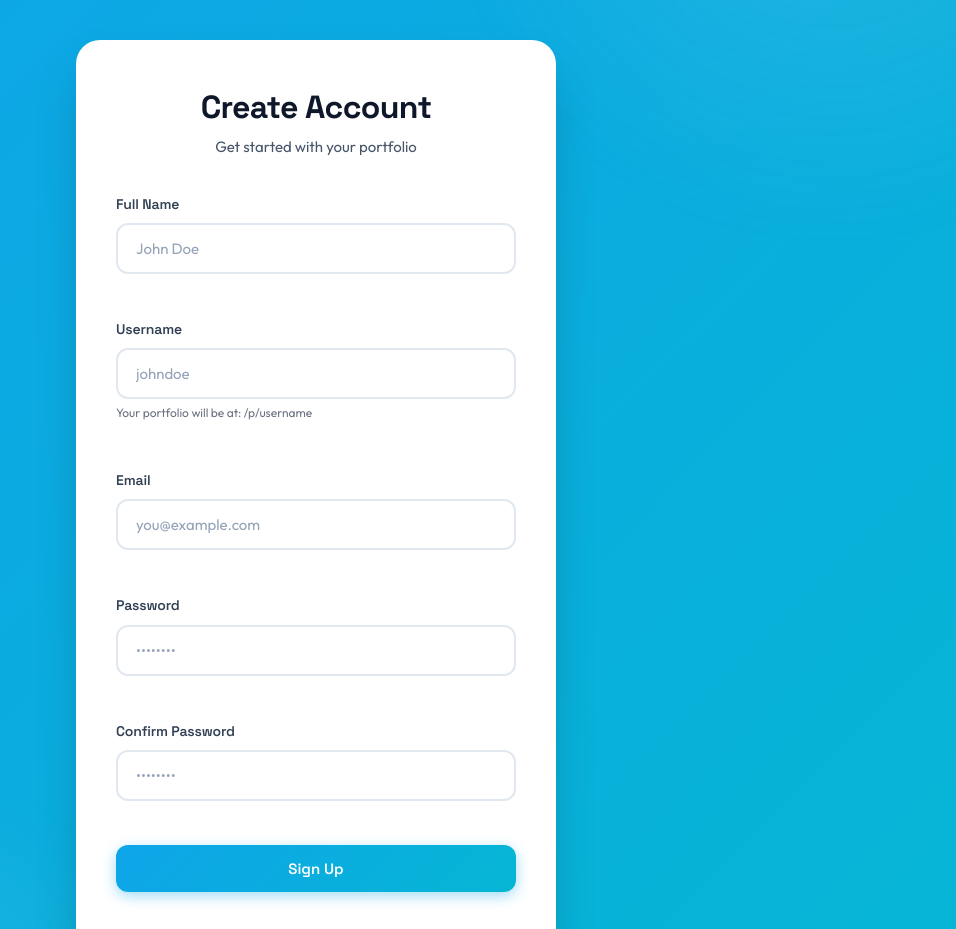
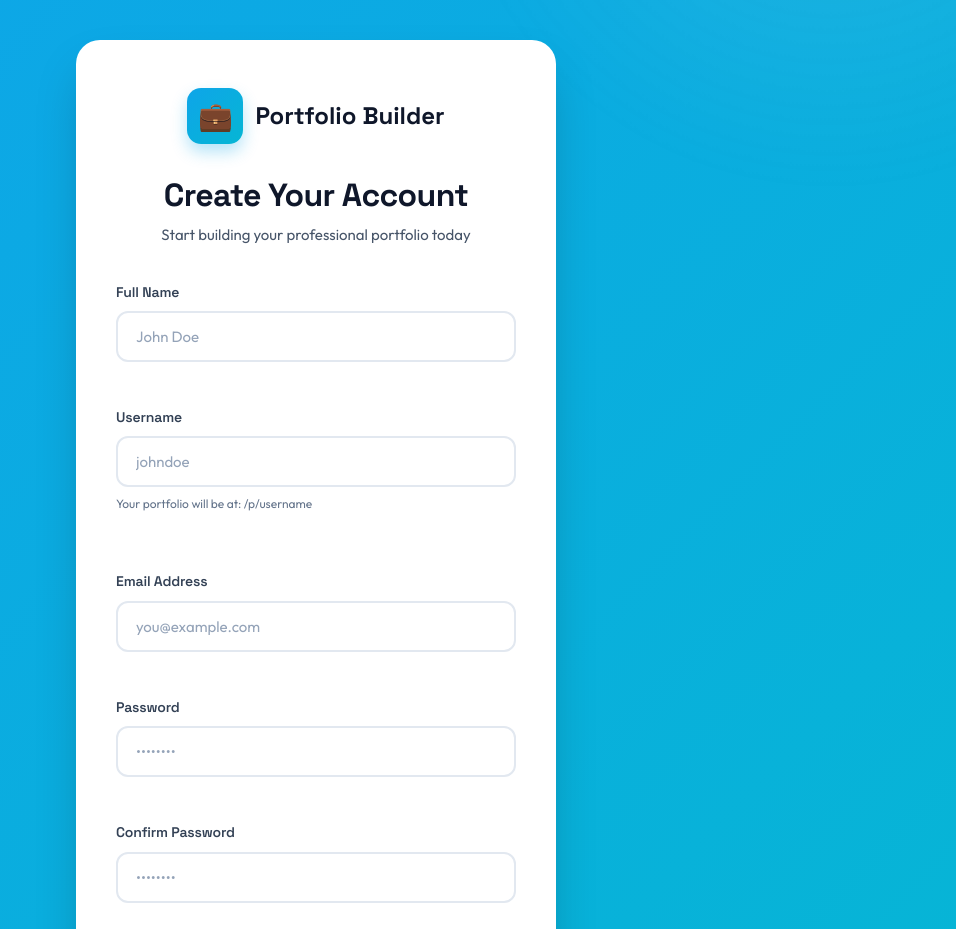
Before and after one commit to mehedyk/portfolio-maker, a React (Create React App) app: page /signup in a window 1280 px wide. Shown: the top 929 px of the page, without its empty margins (324-1280 px from the left). Built offline with nearby package versions, Linux system fonts and the light colour scheme; no server answers; the HTML template or start-up script is replaced by a standard one.

Commit message:
adding stuff redesign008

```diff
--- a/src/components/auth/Signup.jsx
+++ b/src/components/auth/Signup.jsx
@@ -16,12 +16,29 @@ const Signup = () => {
     const [error, setError] = useState('');
     const [success, setSuccess] = useState('');
     const [loading, setLoading] = useState(false);
+    const [passwordStrength, setPasswordStrength] = useState('');
 
     const handleChange = (e) => {
+        const { name, value } = e.target;
         setFormData({
             ...formData,
-            [e.target.name]: e.target.value,
+            [name]: value,
         });
+
+        // Check password strength
+        if (name === 'password') {
+            checkPasswordStrength(value);
+        }
+    };
+
+    const checkPasswordStrength = (password) => {
+        if (password.length < 6) {
+            setPasswordStrength('weak');
+        } else if (password.length < 10) {
+            setPasswordStrength('medium');
+        } else {
+            setPasswordStrength('strong');
+        }
     };
 
     const validateForm = () => {
@@ -77,8 +94,13 @@ const Signup = () => {
     return (
         <div className="auth-container">
             <div className="auth-card">
-                <h1 className="auth-title">Create Account</h1>
-                <p className="auth-subtitle">Get started with your portfolio</p>
+                <div className="auth-logo">
+                    <div className="auth-logo-icon">💼</div>
+                    <span className="auth-logo-text">Portfolio Builder</span>
+                </div>
+
+                <h1 className="auth-title">Create Your Account</h1>
+                <p className="auth-subtitle">Start building your professional portfolio today</p>
 
                 <form onSubmit={handleSubmit} className="auth-form">
                     <div className="form-group">
@@ -91,6 +113,7 @@ const Signup = () => {
                             onChange={handleChange}
                             required
                             placeholder="John Doe"
+                            autoComplete="name"
                         />
                     </div>
 
@@ -104,14 +127,15 @@ const Signup = () => {
                             onChange={handleChange}
                             required
                             placeholder="johndoe"
+                            autoComplete="username"
                         />
-                        <small style={{ color: '#6b7280', fontSize: '12px' }}>
+                        <p className="password-hint">
                             Your portfolio will be at: /p/{formData.username || 'username'}
-                        </small>
+                        </p>
                     </div>
 
                     <div className="form-group">
-                        <label className="label">Email</label>
+                        <label className="label">Email Address</label>
                         <input
                             type="email"
                             name="email"
@@ -120,6 +144,7 @@ const Signup = () => {
                             onChange={handleChange}
                             required
                             placeholder="you@example.com"
+                            autoComplete="email"
                         />
                     </div>
 
@@ -133,7 +158,18 @@ const Signup = () => {
                             onChange={handleChange}
                             required
                             placeholder="••••••••"
+                            autoComplete="new-password"
                         />
+                        {formData.password && (
+                            <div className="password-strength">
+                                <div className={`password-strength-bar ${passwordStrength}`}></div>
+                            </div>
+                        )}
+                        {formData.password && (
+                            <p className="password-hint">
+                                Strength: {passwordStrength === 'weak' ? '⚠️ Weak' : passwordStrength === 'medium' ? '⚡ Good' : '✅ Strong'}
+                            </p>
+                        )}
                     </div>
 
                     <div className="form-group">
@@ -146,19 +182,31 @@ const Signup = () => {
                             onChange={handleChange}
                             required
                             placeholder="••••••••"
+                            autoComplete="new-password"
                         />
                     </div>
 
                     {error && <div className="error">{error}</div>}
                     {success && <div className="success">{success}</div>}
 
-                    <button type="submit" className="btn btn-primary" disabled={loading}>
-                        {loading ? 'Creating account...' : 'Sign Up'}
+                    <button type="submit" className="btn btn-primary btn-large" disabled={loading}>
+                        {loading ? (
+                            <>
+                                <div className="spinner" style={{ width: '20px', height: '20px', margin: '0' }}></div>
+                                <span>Creating account...</span>
+                            </>
+                        ) : (
+                            <>
+                                <span>Create Account</span>
+                                <span>→</span>
+                            </>
+                        )}
                     </button>
                 </form>
 
                 <p className="auth-footer">
-                    Already have an account? <Link to="/login">Sign in</Link>
+                    Already have an account?{' '}
+                    <Link to="/login">Sign in here</Link>
                 </p>
             </div>
         </div>
```
